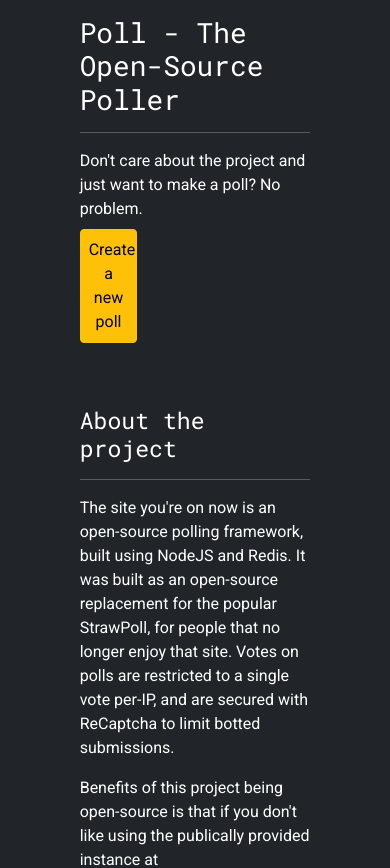
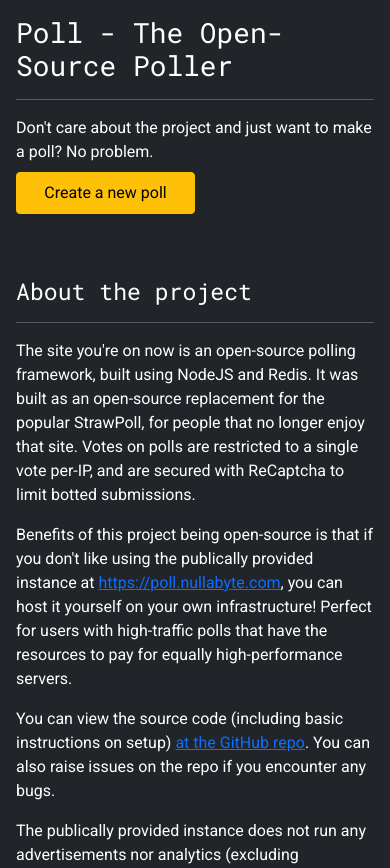
Before and after one commit to peasee/poll, a React app: page / in a window 390 px wide. Shown: the top 868 px of the page. Built offline with nearby package versions, Linux system fonts and the light colour scheme.

Commit message:
Updated design for better mobile support

```diff
--- a/src/server.js
+++ b/src/server.js
@@ -8,6 +8,7 @@
 const app = express();
 
 // app.use(morgan("dev"));
+app.use(loadSourceIP);
 app.use(bodyParser.json());
 app.use(cors());
 
--- a/src/web/app.jsx
+++ b/src/web/app.jsx
@@ -40,7 +40,7 @@
     return (
         <Container fluid className="p-3">
             <Row>
-                <Col xs={8} className="offset-2">
+                <Col xs={12} md={8} className="offset-0 offset-md-2">
                     <h1>Poll - The Open-Source Poller</h1>
                     <hr />
                     {displayModal()}
--- a/src/web/components/CreatePollForm.jsx
+++ b/src/web/components/CreatePollForm.jsx
@@ -72,7 +72,7 @@
 
     return (
         <Row>
-            <Col xs={6} className="offset-2">
+            <Col xs={8} md={6} className="offset-0 offset-md-2">
                 <Form onSubmit={createPoll}>
                     <Form.Group className="mb-3" controlId="formPollTitle">
                         <Form.Label>Title</Form.Label>
--- a/src/web/pages/CreatePoll.jsx
+++ b/src/web/pages/CreatePoll.jsx
@@ -11,12 +11,12 @@
     return (
         <div>
             <Row>
-                <Col xs={8} className="offset-2 mt-1 mb-3">
+                <Col xs={12} md={8} className="offset-0 offset-md-2 mt-1 mb-3">
                     <Link to="/">Take me home!</Link>
                 </Col>
             </Row>
             <Row>
-                <Col xs={8} className="offset-2">
+                <Col xs={12} md={8} className="offset-0 offset-md-2">
                     <h4>Create a new poll</h4>
                     <p>
                         Fill out the form information below to make a new poll!
--- a/src/web/pages/Homepage.jsx
+++ b/src/web/pages/Homepage.jsx
@@ -13,15 +13,15 @@
     return (
         <div>
             <Row>
-                <Col xs={8} className="offset-2">
+                <Col xs={12} md={8} className="offset-0 offset-md-2">
                     <p>
                         Don't care about the project and just want to make a poll? No problem.
-                        <Link to="/poll" className="btn btn-warning mt-2 p-2 d-block w-25">Create a new poll</Link>
+                        <Link to="/poll" className="btn btn-warning mt-2 p-2 d-block w-50 w-md-25">Create a new poll</Link>
                     </p>
                 </Col>
             </Row>
             <Row className="mt-5">
-                <Col xs={8} className="offset-2">
+                <Col xs={12} md={8} className="offset-0 offset-md-2">
                     <h3>About the project</h3>
                     <hr />
                     <p>
--- a/src/web/pages/ViewPoll.jsx
+++ b/src/web/pages/ViewPoll.jsx
@@ -106,21 +106,21 @@
         <div>
 
             <Row>
-                <Col xs={8} className="offset-2 mt-1 mb-5">
+                <Col xs={12} md={8} className="offset-0 offset-md-2 mt-1 mb-5">
                     <Link to="/" onClick={stopReloading}>Take me home!</Link>
                 </Col>
             </Row>
             <Row>
-                <Col xs={8} className="offset-2 mt-4">
+                <Col xs={12} md={8} className="offset-0 offset-md-2 mt-4">
                     <h4 className="d-block">{title}</h4>
                     <a href={`/poll/${pollID}`}>Share this link</a>
                 </Col>
             </Row>
             <Row className="mt-4">
-                <Col xs={8} className="offset-2 border rounded p-4">
+                <Col xs={12} md={8} className="offset-0 offset-md-2 border rounded p-4">
                     <Container fluid>
                         <Row>
-                            <Col xs={6} className="d-flex flex-column justify-content-evenly">
+                            <Col xs={12} md={6} className="d-flex flex-column justify-content-evenly">
                                 <div>
                                     <h4>Total Votes: {totalVotes}</h4>
                                     <span className="small text-muted">Results update every 5 seconds</span>
@@ -136,7 +136,7 @@
                                     showError={props.showError}>
                                 </ViewPollOption>)}
                             </Col>
-                            <Col xs={6} className="d-flex flex-column justify-content-center">
+                            <Col xs={12} md={6} className="d-flex flex-column justify-content-center">
                                 <ViewPollPie options={options} totalVotes={totalVotes}></ViewPollPie>
                             </Col>
                         </Row>
```
